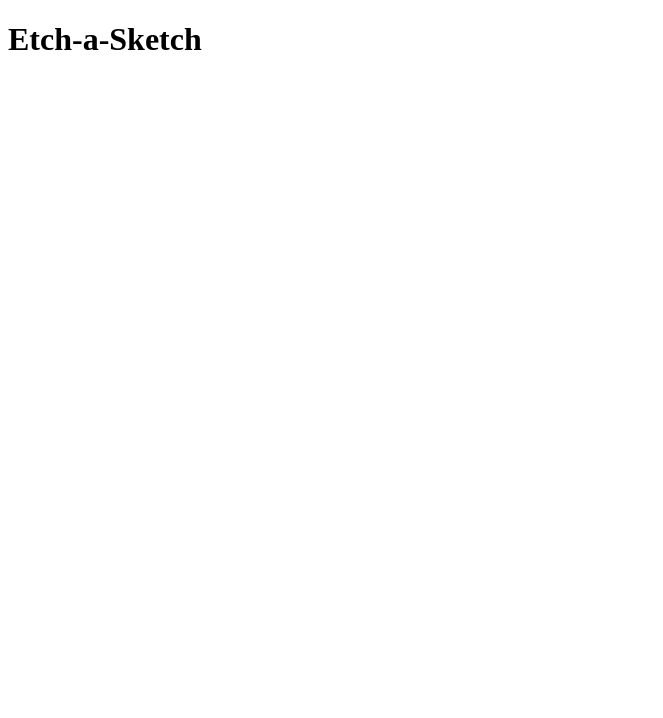
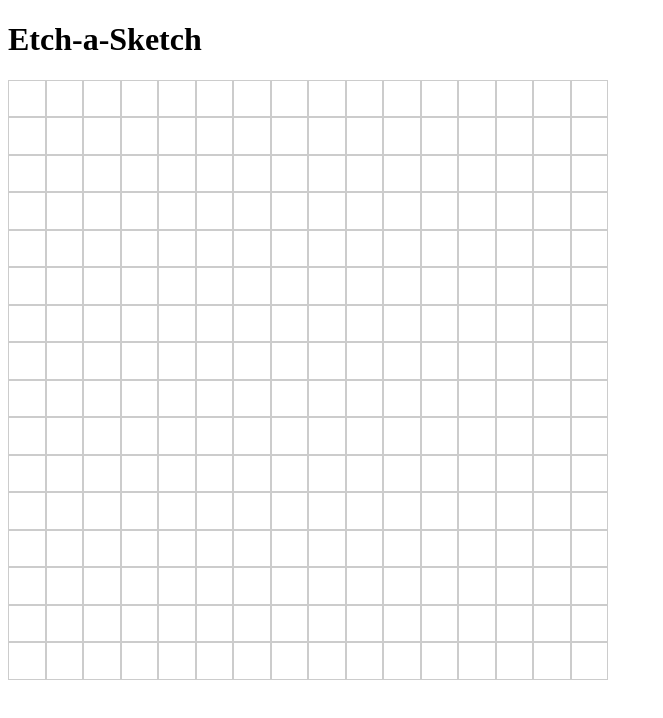
Before and after one commit to SHOOTSTV/etch-a-sketch, a plain HTML site: page index.html in a window 1280 px wide. Shown: the whole page, without its empty margins (0-663 px from the left). Drawn offline with Linux system fonts and the light colour scheme.

Commit message:
feat: add grid 16x16 layout

```diff
--- a/index.html
+++ b/index.html
@@ -10,6 +10,7 @@
   <body>
     <div class="container">
       <h1>Etch-a-Sketch</h1>
+      <div class="grid"></div>
     </div>
   </body>
 </html>
--- a/script.js
+++ b/script.js
@@ -0,0 +1,14 @@
+const grid = document.querySelector(".grid");
+
+const defaultGridSize = 16;
+
+// create and styles squares in grid
+for (let i = 0; i < defaultGridSize * defaultGridSize; i++) {
+  const square = document.createElement("div");
+  square.classList.add("square");
+  // gives each square an even space on the grid
+  square.style.flex = `1 0 ${100 / defaultGridSize}%`;
+  square.style.boxSizing = "border-box";
+  square.style.border = "1px solid #ccc";
+  grid.appendChild(square);
+}
--- a/style.css
+++ b/style.css
@@ -0,0 +1,7 @@
+.grid {
+  display: flex;
+  flex-wrap: wrap;
+  aspect-ratio: 1 / 1;
+  width: 600px;
+  height: 600px;
+}
```
